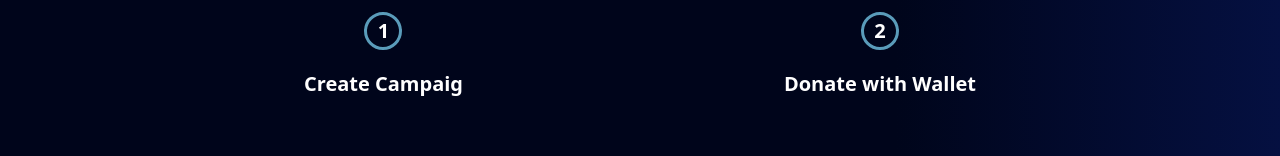
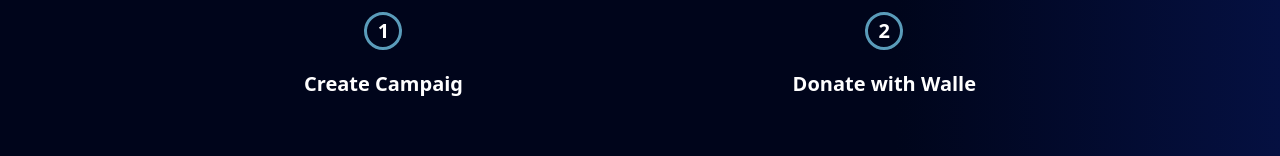
Before and after one commit to ZyraOrg/Zyra, a React (Vite) app in the folder frontend/: page / in a window 1280 px wide. Shown: the part 3782-3938 px from the top of the page. Built offline with nearby package versions, Linux system fonts and the light colour scheme.

Commit message:
new change

```diff
--- a/frontend/src/components/HowItWorksSection/HowItWorksSection.jsx
+++ b/frontend/src/components/HowItWorksSection/HowItWorksSection.jsx
@@ -22,7 +22,7 @@ const HowItWorksSection = () => {
           </div>
           <div className="flex flex-col justify-center items-center gap-5">
             <div className="number-style">2</div>
-            <p className="font-semibold text-xl">Donate with Wallet</p>
+            <p className="font-semibold text-xl">Donate with Walle</p>
           </div>
         </div>
         <div className="flex flex-col md:flex-row  justify-between items-center text-center md:w-4xl gap-10">
```
